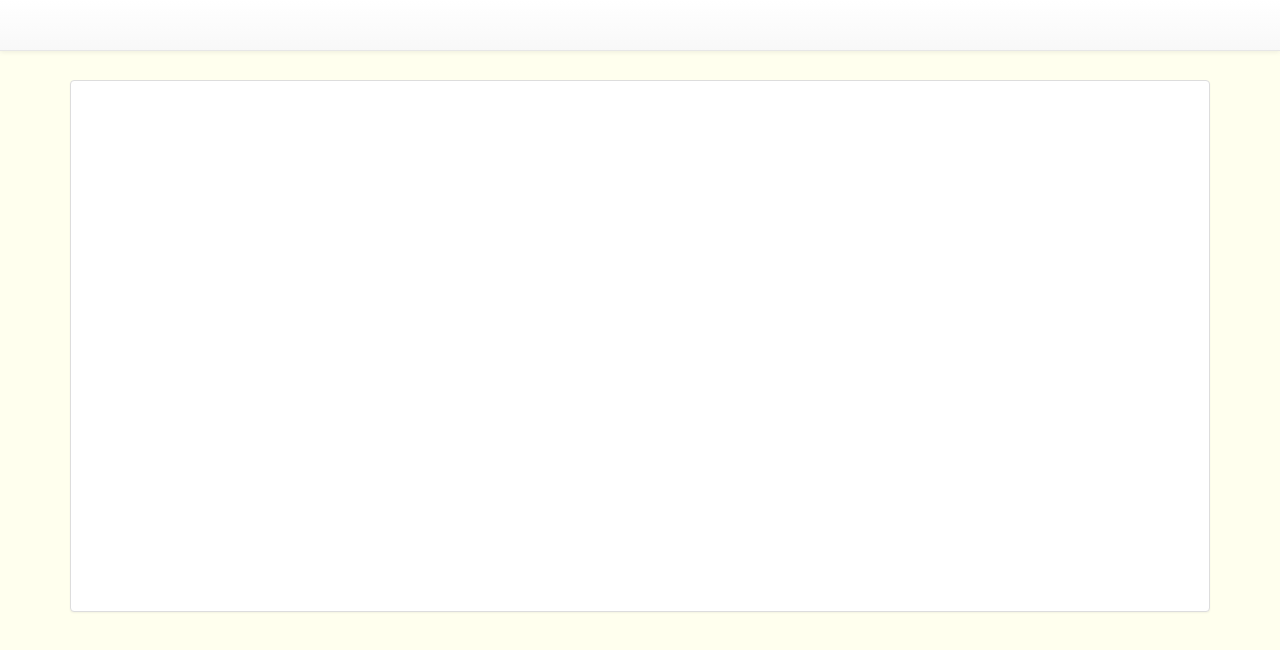
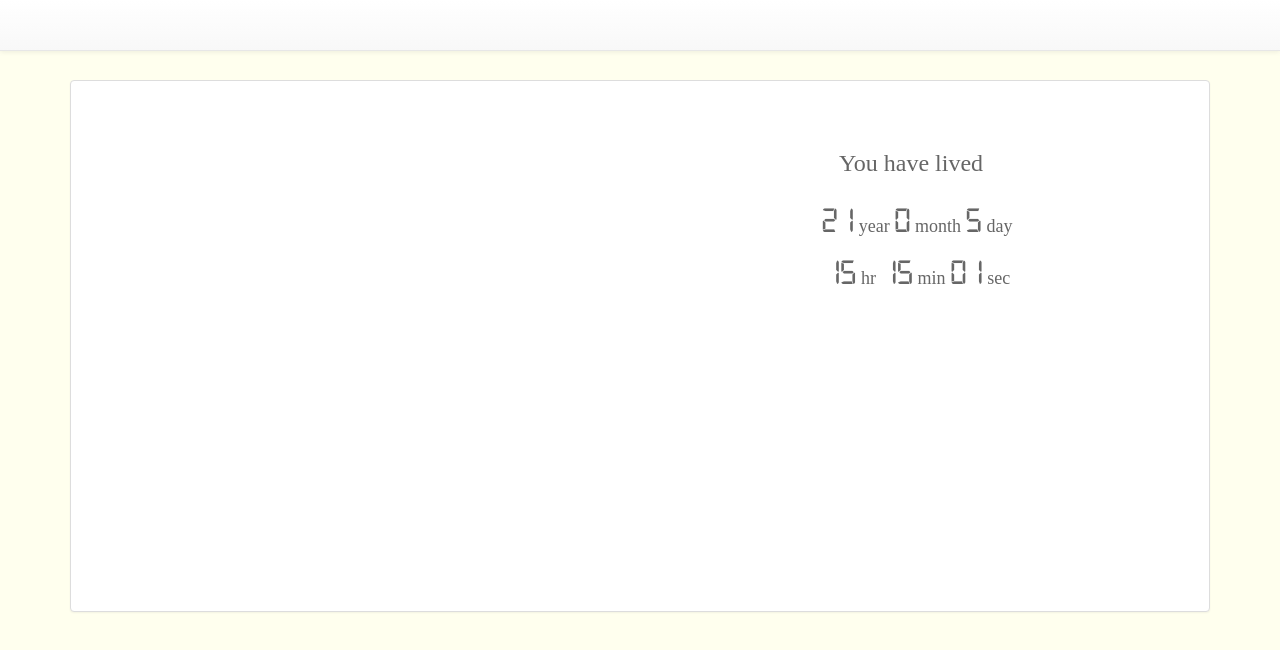
Before and after one commit to caiyuyux/celebrateBirthday, a plain HTML site: page index.html in a window 1280 px wide. Drawn offline with Linux system fonts and the light colour scheme.

Commit message:
Update index.html

```diff
--- a/index.html
+++ b/index.html
@@ -103,7 +103,6 @@
     together.setSeconds(0);
     together.setMilliseconds(0);
 
-    $('#code').css.visibility("visible");
     timeElapse(together);
     setInterval(function () {
         timeElapse(together);
```
